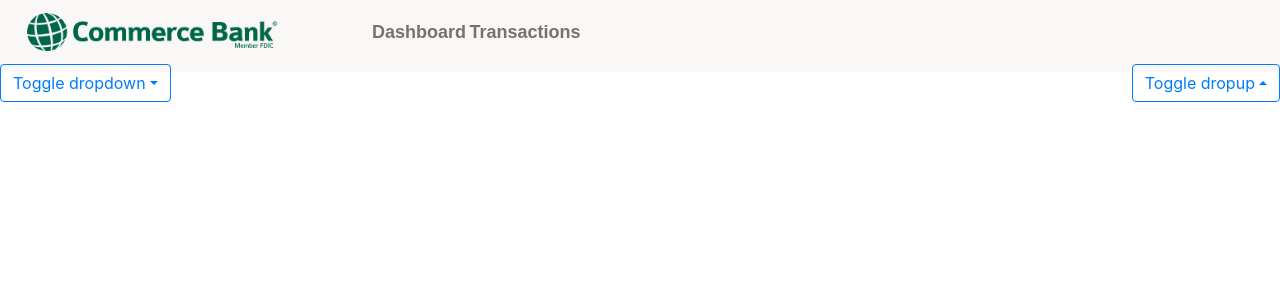
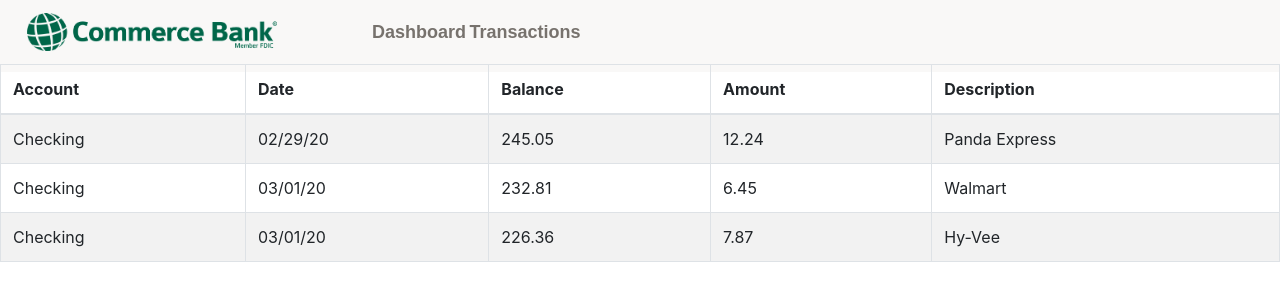
Before and after one commit to umkc-cs-451-2020-spring/Commerce-Notifications-Web-App, an Angular app in the folder Commerce-Client/: page / in a window 1280 px wide. Shown: the top 300 px of the page. Built offline with nearby package versions, Linux system fonts and the light colour scheme.

Commit message:
Created transactions page table with bootstrap elements

```diff
--- a/Commerce-Client/src/app/transactions/transactions.component.html
+++ b/Commerce-Client/src/app/transactions/transactions.component.html
@@ -1,22 +1,21 @@
-<div class="row">
-    <div class="col">
-      <div ngbDropdown class="d-inline-block">
-        <button class="btn btn-outline-primary" id="dropdownBasic1" ngbDropdownToggle>Toggle dropdown</button>
-        <div ngbDropdownMenu aria-labelledby="dropdownBasic1">
-          <button class="dropdown-item">Action - 1</button>
-          <button class="dropdown-item">Another Action</button>
-          <button class="dropdown-item">Something else is here</button>
-        </div>
-      </div>
-    </div>
-  <div class="col text-right">
-      <div ngbDropdown placement="top-right" class="d-inline-block">
-        <button class="btn btn-outline-primary" id="dropdownBasic2" ngbDropdownToggle>Toggle dropup</button>
-        <div ngbDropdownMenu aria-labelledby="dropdownBasic2">
-          <button class="dropdown-item">Action - 1</button>
-          <button class="dropdown-item">Another Action</button>
-          <button class="dropdown-item">Something else is here</button>
-        </div>
-      </div>
-    </div>
-  </div>
+<table
+  class="table table-striped table-bordered">
+  <thead>
+    <tr>
+      <th scope="col">Account</th>
+      <th scope="col">Date</th>
+      <th scope="col">Balance</th>
+      <th scope="col">Amount</th>
+      <th scope="col">Description</th>
+    </tr>
+  </thead>
+  <tbody>
+    <tr *ngFor="let transaction of transactions">
+      <td>{{ transaction.account }}</td>
+      <td>{{ transaction.date }}</td>
+      <td>{{ transaction.balance | number }}</td>
+      <td>{{ transaction.amount | number }}</td>
+      <td>{{ transaction.description }}</td>
+    </tr>
+  </tbody>
+</table>
--- a/Commerce-Client/src/app/transactions/transactions.component.ts
+++ b/Commerce-Client/src/app/transactions/transactions.component.ts
@@ -1,6 +1,6 @@
 import { Component, OnInit } from '@angular/core';
 
-export interface Transaction {
+interface Transaction {
   account: string;
   date: string;
   balance: number;
@@ -8,11 +8,13 @@
   description: string;
 }
 
-const TRANSACTION_DATA: Transaction[] = [
+const TRANSACTIONS: Transaction[] = [
   {account: 'Checking', date: '02/29/20', balance: 245.05, amount: 12.24, description: 'Panda Express'},
   {account: 'Checking', date: '03/01/20', balance: 232.81, amount: 6.45, description: 'Walmart'},
   {account: 'Checking', date: '03/01/20', balance: 226.36, amount: 7.87, description: 'Hy-Vee'},
 ];
+
+
 
 @Component({
   selector: 'app-transactions',
@@ -20,8 +22,8 @@
   styleUrls: ['./transactions.component.css']
 })
 export class TransactionsComponent implements OnInit {
-  displayedColumns: string[] = ['account', 'date', 'balance', 'amount', 'description'];
-  dataSource = TRANSACTION_DATA;
+  transactions = TRANSACTIONS;
+
   constructor() { }
 
   ngOnInit(): void {
```
